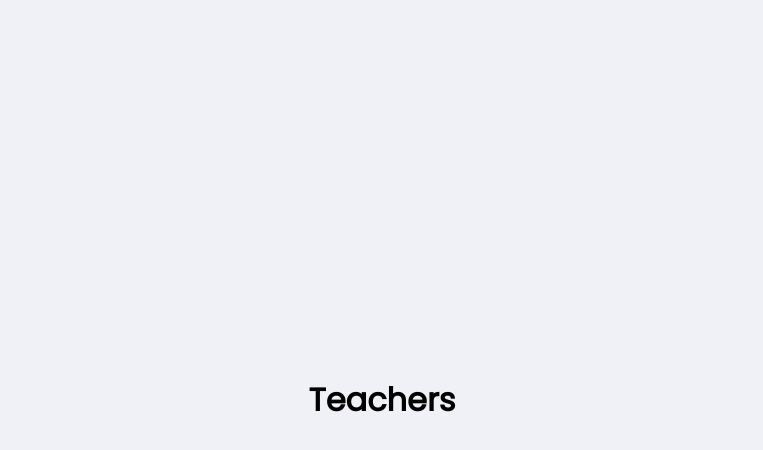
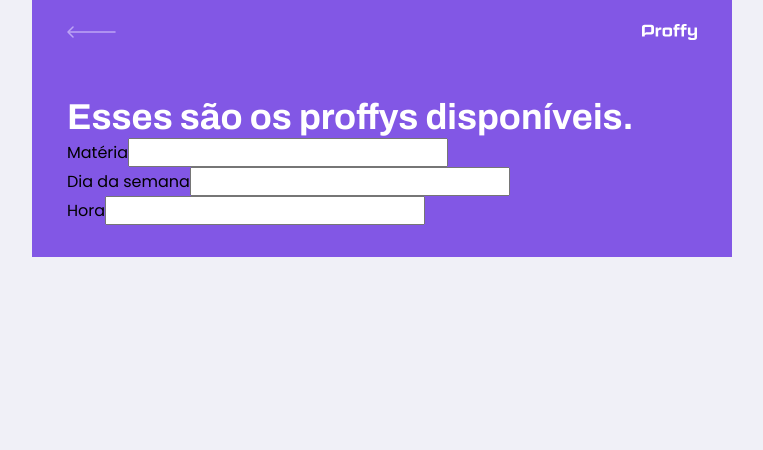
Before and after one commit to SirMcClay/NLW2-Proffy-Web, a React (Create React App) app: page /study in a window 1280 px wide. Shown: the top 450 px of the page, without its empty margins (258-1021 px from the left). Built offline with nearby package versions, Linux system fonts and the light colour scheme.

Commit message:
PageHeader component, props, children(TeacherList)

```diff
--- /dev/null
+++ b/src/components/PageHeader/index.tsx
@@ -0,0 +1,30 @@
+import React from 'react';
+import { Link } from 'react-router-dom';
+
+import logoImg from '../../assets/images/logo.svg';
+import backIcon from '../../assets/images/icons/back.svg';
+
+interface PageHeaderProps {
+  title: string;
+}
+
+const PageHeader: React.FC<PageHeaderProps> = (props) => {
+  return (
+    <header className="page-header">
+    <div className="top-bar-container">
+      <Link to="/">
+        <img src={backIcon} alt="Voltar"/>
+      </Link>
+      <img src={logoImg} alt="Proffy"/>
+    </div>
+
+    <div className="header-content">
+      <strong>{props.title}</strong>
+
+      {props.children}
+    </div>
+  </header>
+  );
+}
+
+export default PageHeader;
--- a/src/pages/TeacherForm/index.tsx
+++ b/src/pages/TeacherForm/index.tsx
@@ -1,8 +1,12 @@
 import React from 'react';
+
+import PageHeader from '../../components/PageHeader';
 
 function TeacherForm() {
   return (
-      <h1>Teacher Form</h1>
+    <div id="page-teacher-form" className="container">
+      <PageHeader title="Que incrível que você quer dar aulas." />
+    </div>
   );
 }
 
--- a/src/pages/TeacherList/index.tsx
+++ b/src/pages/TeacherList/index.tsx
@@ -1,8 +1,31 @@
 import React from 'react';
+
+import PageHeader from '../../components/PageHeader';
+
+import './styles.css';
 
 function TeacherList() {
   return (
-      <h1>Teachers</h1>
+      <div id="page-teacher-list" className="container">
+        <PageHeader title="Esses são os proffys disponíveis.">
+          <form id="search-teachers">
+            <div className="input-block">
+              <label htmlFor="subject">Matéria</label>
+              <input type="text" id="subject"/>
+            </div>
+
+            <div className="input-block">
+              <label htmlFor="week_day">Dia da semana</label>
+              <input type="text" id="week_day"/>
+            </div>
+
+            <div className="input-block">
+              <label htmlFor="time">Hora</label>
+              <input type="text" id="time"/>
+            </div>
+          </form>
+        </PageHeader>
+      </div>
   );
 }
 
--- /dev/null
+++ b/src/pages/TeacherList/styles.css
@@ -0,0 +1,46 @@
+#page-teacher-list {
+  width: 100vw;
+  height: 100vh;
+}
+
+.page-header {
+  display: flex;
+  flex-direction: column;
+  background-color: var(--color-primary);
+}
+
+.page-header .top-bar-container {
+  width: 90%;
+  margin: 0 auto;
+  display: flex;
+  justify-content: space-between;
+  align-items: center;
+  color: var(--color-text-in-primary);
+  padding: 1.6rem 0;
+}
+
+.page-header .top-bar-container a {
+  height: 3.2rem;
+  transition: opacity 0.2s;
+}
+
+.page-header .top-bar-container a:hover {
+  opacity: 0.6;
+}
+
+.page-header .top-bar-container > img {
+  height: 1.6rem;
+}
+
+.page-header .header-content {
+  width: 90%;
+  margin: 0 auto;
+  position: relative;
+  margin: 3.2rem auto;
+}
+
+.page-header .header-content strong {
+  font: 700 3.6rem Archivo;
+  line-height: 4.2rem;
+  color: var(--color-title-in-primary);
+}
```
Also changed, not shown: src/components/PageHeader/styles.css (added).
